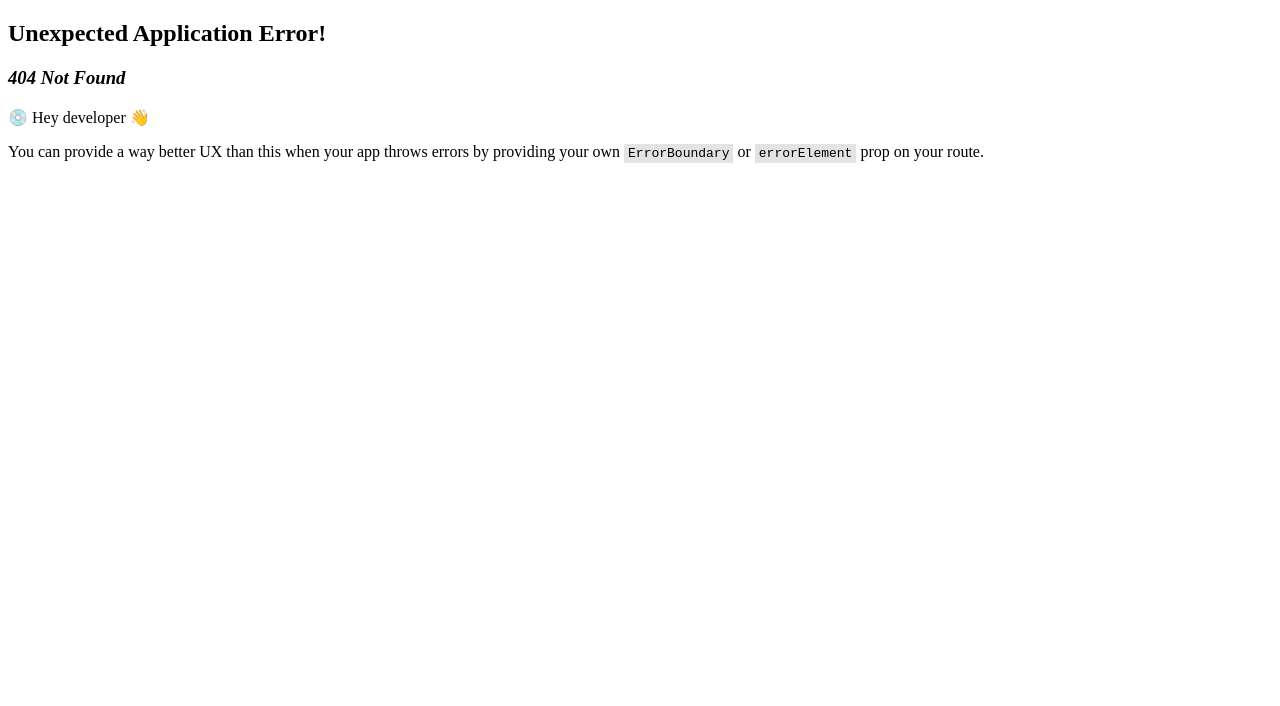
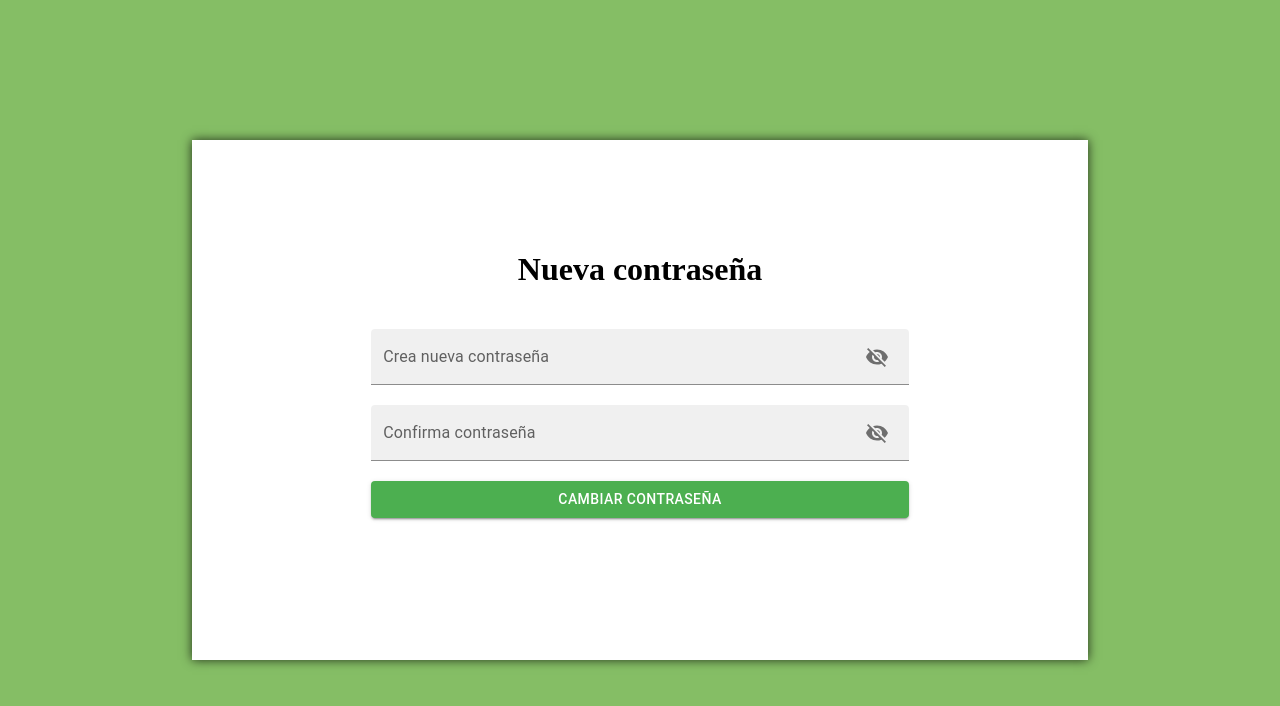
Before and after one commit to SSR-Med/luz-calendary-front, a React (Vite) app in the folder frontend/: page /modify-forgotten-password/1/1 in a window 1280 px wide. Before the commit this address had no page. Shown: the top 706 px of the page. Built offline with nearby package versions, Linux system fonts and the light colour scheme.

Commit message:
Feature(Forgot password): Connection to api

```diff
--- a/frontend/src/main.tsx
+++ b/frontend/src/main.tsx
@@ -26,7 +26,7 @@ const router = createBrowserRouter([
     element: <ForgotPassword/>
   },
   {
-    path: "/modify-password",
+    path: "/modify-forgotten-password/:id/:token",
     element: <ChangePassword/>
   },
   {
--- a/frontend/src/routes/login/ChangePassword.tsx
+++ b/frontend/src/routes/login/ChangePassword.tsx
@@ -3,14 +3,37 @@ import "/src/static/css/login/Login.css"
 // Dependencies
 import {Button} from '@mui/material';
 import { useState } from "react";
+import { useParams } from "react-router-dom";
+import axios from 'axios';
 // Components
 import { InputTextPassword } from "../../components/InputTextPassword";
+// Helpers
+import { successAlert, errorAlert } from "../../helpers/alerts/AlertResponse";
 // Styles
 import { loginStyleButton } from "../../styles/login/LoginStyle";
+// Enviroment
+import { API_URL } from "../../configuration/EnviromentVariables";
 
 export default function ChangePassword(){
     const [password,setPassword] = useState("");
     const [confirmPassword,setConfirmPassword] = useState("");
+    const {id, token} = useParams();
+
+    const handleChangePasswordClick = async() => {
+        if (password !== confirmPassword){
+            errorAlert("Error","Las contraseñas no coinciden")
+            return
+        }
+        try{
+            await axios.post(`${API_URL}/user/password_recovery/${id}/${token}`,{
+                password: password
+            })
+            successAlert("Contraseña cambiada","Contraseña cambiada correctamente")
+        }
+        catch(error){
+            errorAlert("Error","Error al cambiar contraseña")
+        }
+    }
     return (
         <>
             <div className = "login">
@@ -19,7 +42,7 @@ export default function ChangePassword(){
                         <h1>Nueva contraseña</h1>
                         {InputTextPassword("Crea nueva contraseña",password,setPassword)}
                         {InputTextPassword("Confirma contraseña",confirmPassword,setConfirmPassword)}
-                        <Button variant="contained" sx={loginStyleButton}>Cambiar contraseña</Button>
+                        <Button variant="contained" sx={loginStyleButton} onClick={handleChangePasswordClick}>Cambiar contraseña</Button>
                     </div>
                 </div>
             </div>
--- a/frontend/src/routes/login/ForgotPassword.tsx
+++ b/frontend/src/routes/login/ForgotPassword.tsx
@@ -4,16 +4,30 @@ import "/src/static/css/login/Login.css"
 import {Button} from '@mui/material';
 import { useState } from "react";
 import {Link} from 'react-router-dom';
+import axios from 'axios';
 // Components
 import EmailTextField from "../../components/EmailTextField";
 // Styles
-import { loginStyleButton, loginStyleTextField } from "../../styles/login/LoginStyle";
+import { loginStyleButton} from "../../styles/login/LoginStyle";
 // Environment
-import { EMAIL_REGEX } from "../../configuration/EnviromentVariables";
+import { EMAIL_REGEX, API_URL } from "../../configuration/EnviromentVariables";
+// Helpers
+import { successAlert, errorAlert } from "../../helpers/alerts/AlertResponse";
 
 export default function ForgotPassword(){
     const [email,setEmail] = useState("");
     const isEmailValid = EMAIL_REGEX.test(email);
+
+    const handleForgotPasswordClick = async() => {
+        try{
+            await axios.post(`${API_URL}/user/password_recovery`,{
+                email: email
+            })
+            successAlert("Correo enviado","Correo enviado correctamente")
+        }catch(error){
+            errorAlert("Error","Error al enviar correo")
+        }
+    }
     return (
         <>
             <div className = "login">
@@ -22,7 +36,7 @@ export default function ForgotPassword(){
                         <h1>¿Olvidaste tu contraseña?</h1>
                         <p id="href-account">¿Recuerdas tu contraseña? <Link to="/">Inicia sesión</Link></p>
                         {EmailTextField(email,setEmail,isEmailValid)}
-                        <Button variant="contained" sx={loginStyleButton} disabled={!isEmailValid}>Cambiar contraseña</Button>
+                        <Button variant="contained" sx={loginStyleButton} disabled={!isEmailValid} onClick={handleForgotPasswordClick}>Cambiar contraseña</Button>
                     </div>
                 </div>
             </div>
```
